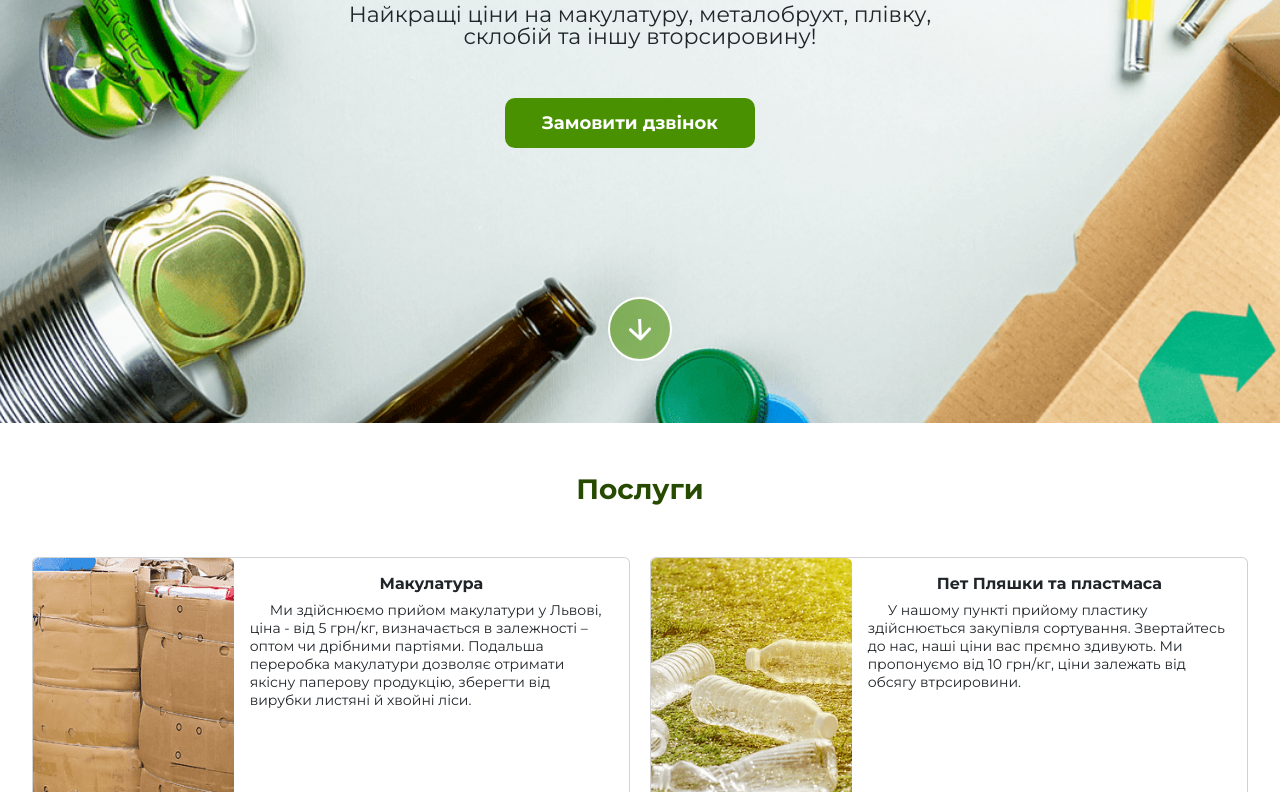
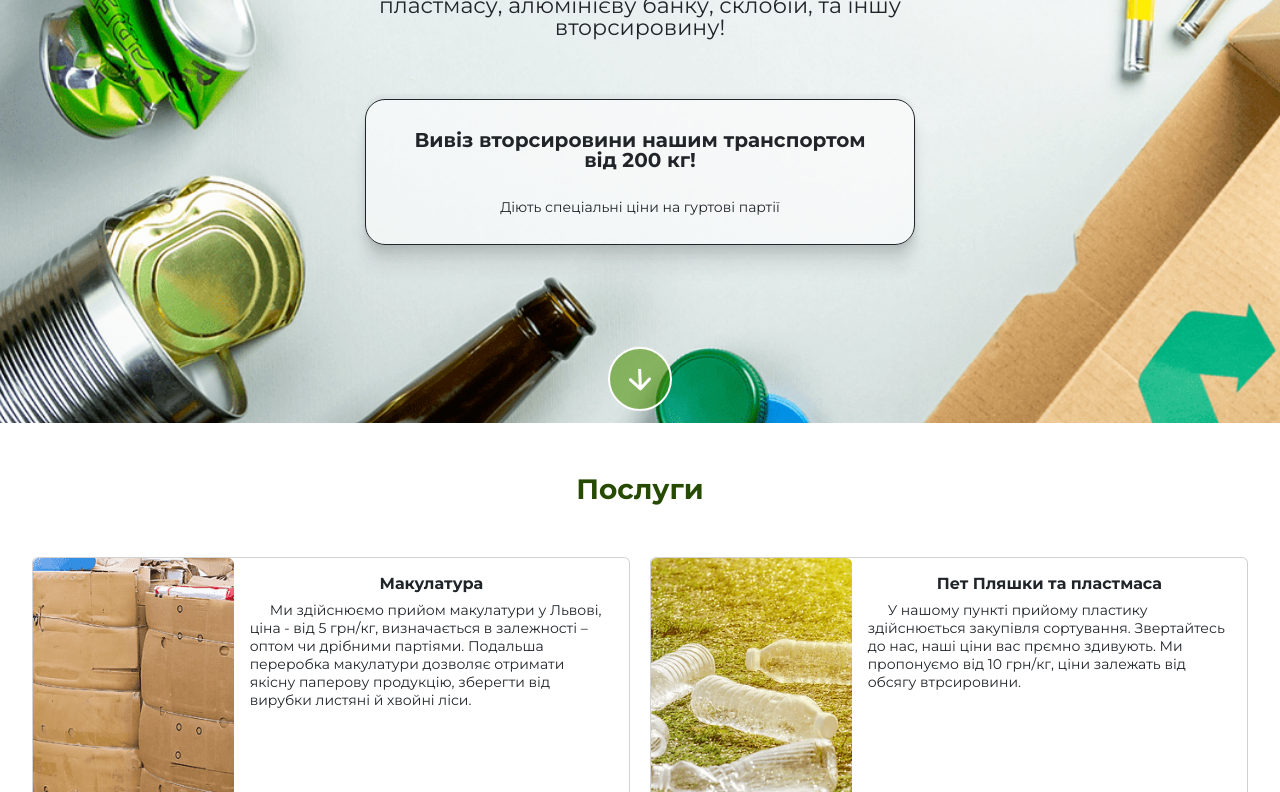
Before and after one commit to ArtemUholkov/eco_group_invest, a plain HTML site: page index.html in a window 1280 px wide. Shown: the part 377-1169 px from the top of the page. Drawn offline with nearby package versions, Linux system fonts and the light colour scheme.

Commit message:
fixes 2.0

```diff
--- a/css/main_photo.css
+++ b/css/main_photo.css
@@ -27,11 +27,12 @@
   max-width: 600px;
 }
 h1 {
-  font-size: 65px;
+  font-size: 55px;
   font-weight: 500;
   text-align: center;
   color: #264b00;
   margin-bottom: 20px;
+  margin-top: 75px;
 }
 .main_photo_text {
   font-size: 30px;
@@ -83,7 +84,34 @@ h1 {
   transition: all 0.5s;
   background-color: #499100;
 }
-@media (max-width: 1000px) {
+
+.additional_info {
+  display: flex;
+  flex-direction: column;
+  max-width: 550px;
+  width: 100%;
+  margin: 50px auto;
+  border: 1px solid;
+  padding: 30px;
+  border-radius: 20px;
+  text-align: center;
+  box-shadow: 0 2.8px 2.2px rgba(0, 0, 0, 0.034), 0 6.7px 5.3px rgba(0, 0, 0, 0.048),
+    0 12.5px 10px rgba(0, 0, 0, 0.06), 0 22.3px 17.9px rgba(0, 0, 0, 0.072),
+    0 -4.8px 2.2px rgba(0, 0, 0, 0.034);
+  background-color: rgba(255, 255, 255, 0.6);
+  width: 95%;
+}
+.additional_info_title {
+  font-size: 25px;
+  font-weight: 600;
+  margin-bottom: 30px;
+}
+.additional_info_text {
+  font-size: 18px;
+  font-weight: 400;
+}
+
+@media (max-width: 500px) {
   .phone_mail {
     top: 200px;
   }
@@ -100,6 +128,11 @@ h1 {
     gap: 5px;
   }
 }
+@media (min-width: 501px) and (max-width: 999px) {
+  .main_phone_mail {
+    background-color: rgba(255, 255, 255, 0.6);
+  }
+}
 @media (max-height: 800px) {
   h1 {
     font-size: 30px;
@@ -112,7 +145,28 @@ h1 {
     width: 250px;
     font-size: 18px;
   }
+  .additional_info {
+    margin: 10px auto;
+    width: 95%;
+  }
+  .additional_info_title {
+    font-size: 20px;
+    font-weight: 600;
+    margin-bottom: 30px;
+  }
+  .additional_info_text {
+    font-size: 14px;
+    font-weight: 400;
+  }
 }
+/* @media (max-width: 550px) {
+  h1 {
+    font-size: 45px;
+  }
+  .main_photo_text {
+    font-size: 30px;
+  }
+} */
 
 .title_circle {
   width: 64px;
@@ -120,7 +174,7 @@ h1 {
   border: #ffffff 2px solid;
   background-color: #49910093;
   position: absolute;
-  bottom: 60px;
+  bottom: 10px;
   left: calc(50% - 32px);
   z-index: 55;
   border-radius: 50%;
@@ -155,3 +209,12 @@ h1 {
     display: none;
   }
 }
+
+@media (max-width: 450px) {
+  h1 {
+    font-size: 30px;
+  }
+  .main_photo_text {
+    font-size: 22px;
+  }
+}
--- a/css/services.css
+++ b/css/services.css
@@ -88,26 +88,3 @@
     margin-top: 15px;
   }
 }
-.additional_info {
-  display: flex;
-  flex-direction: column;
-  max-width: 550px;
-  width: 100%;
-  margin: 50px auto;
-  border: 1px solid;
-  padding: 30px;
-  border-radius: 20px;
-  text-align: center;
-  box-shadow: 0 2.8px 2.2px rgba(0, 0, 0, 0.034), 0 6.7px 5.3px rgba(0, 0, 0, 0.048),
-    0 12.5px 10px rgba(0, 0, 0, 0.06), 0 22.3px 17.9px rgba(0, 0, 0, 0.072),
-    0 -4.8px 2.2px rgba(0, 0, 0, 0.034);
-}
-.additional_info_title {
-  font-size: 25px;
-  font-weight: 600;
-  margin-bottom: 30px;
-}
-.additional_info_text {
-  font-size: 18px;
-  font-weight: 400;
-}
--- a/index.html
+++ b/index.html
@@ -96,16 +96,15 @@
         <div class="main_photo_text_wrapper">
           <h1>Еко Груп Інвест</h1>
           <span class="main_photo_text"
-            >Найкращі ціни на макулатуру, металобрухт, плівку, склобій та іншу вторсировину!</span
+            >Найкращі ціни на макулатуру, плівку, ПЕТ, пластмасу, алюмінієву банку, склобій, та іншу
+            вторсировину!</span
           >
-          <button
-            class="header_button main_photo_button"
-            type="button"
-            data-bs-toggle="modal"
-            data-bs-target="#exampleModal"
-          >
-            Замовити дзвінок
-          </button>
+          <div class="additional_info">
+            <span class="additional_info_title"
+              >Вивіз вторсировини нашим транспортом від 200 кг!</span
+            >
+            <span class="additional_info_text">Діють спеціальні ціни на гуртові партії</span>
+          </div>
         </div>
         <a href="#services" class="title_circle">
           <img src="img/main/arrow.svg" alt="arrow" class="title_arrow" />
@@ -279,10 +278,6 @@
             </div>
           </div>
         </div>
-      </div>
-      <div class="additional_info">
-        <span class="additional_info_title">Вивіз вторсировини нашим транспортом від 200 кг!</span>
-        <span class="additional_info_text">Діють спеціальні ціни на гуртові партії</span>
       </div>
     </section>
     <section class="about_us" id="about_us">
```
Also changed, not shown: thankyou.html (+2 -1 lines).
